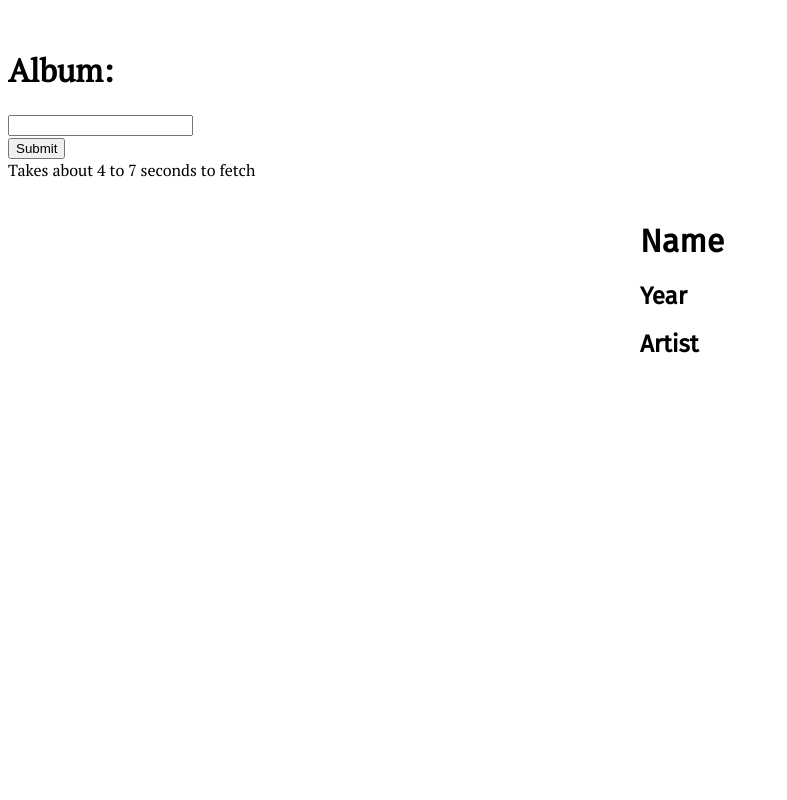
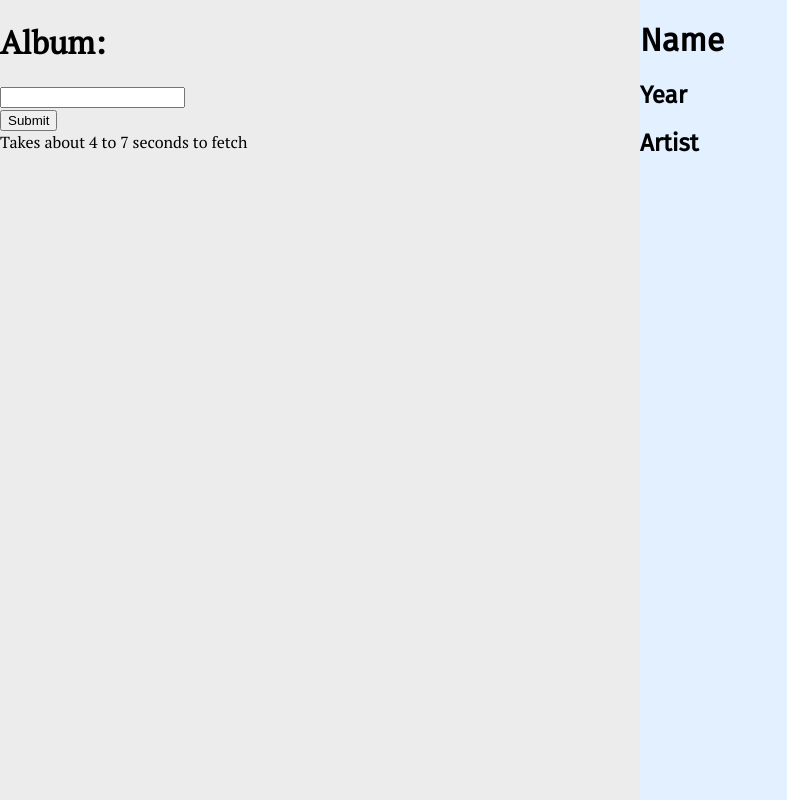
Before and after one commit to Greg-Chinnici/Album-Scraper, a Flask app: template website/templates/poster.html in a window 1280 px wide. Shown: the whole page, without its empty margins (0-787 px from the left). Run offline with Flask 3, Linux system fonts and the light colour scheme; the template is opened without the code that fills it, so the values that code supplies are empty.

Commit message:
songs list is under the album info. needs more control on position

```diff
--- a/website/templates/index.html
+++ b/website/templates/index.html
@@ -5,10 +5,46 @@
 <title>Album Poster Creator</title>
 
 <head>
-    <link rel="stylesheet" href="style.css">
     <link rel="stylesheet" href="fonts.css">
     <link rel="stylesheet" href="https://fonts.googleapis.com/css2?family=Fira+Sans&display=swap">
     <link rel="stylesheet" href="https://fonts.googleapis.com/css2?family=Fira+Sans&family=PT+Serif&display=swap">
+
+    <style>
+
+        body{
+            display: flex;
+            margin: 0;
+            height: 100vh;
+        }
+
+        li{
+            display: inline-block;
+            width: 20%;
+            padding: 10px;
+            box-sizing: border-box;
+        }
+
+        .split {
+            flex: 1;
+            overlfow: auto;
+        }
+
+        .left{
+            background-color: #ECECED;
+        }
+
+        .right {
+            background-color: #E3F0FF;
+        }
+
+        .centered img {
+            width: 500px;
+        }
+
+        .songs{
+            font-weight: bold;
+        }
+        </style>
 </head>
 
 <body>
--- a/website/templates/poster.html
+++ b/website/templates/poster.html
@@ -1,8 +1,8 @@
 {% extends "index.html" %}
 {% block content %}
 
-        <div class="centered">
 
+        <div class="info">
             {% if name %}
                 <h1 id="name">{{ name }}</h1>
             {% else %}
@@ -24,11 +24,13 @@
             {% if cover %}
                 <img id="cover" src= {{ cover }} >
             {% endif %}
-            <ul id="songslist">
+        </div>
+
+        <ul class="songs" id="songslist">
             {% for song in songs %}
             <li>{{ song }}</li>
             {% endfor %}
         </ul>
-        </div>
+
 
 {% endblock %}
--- a/website/templates/style.css
+++ /dev/null
@@ -1,27 +0,0 @@
-/* Split the screen in half */
-.split {
-    padding-top: 20px;
-
-    display: table;
-    clear: both;
-}
-
-.left{
-    float: left;
-    width: 50%;
-}
-
-.right {
-    float: right;
-    width: 50%;
-}
-
-
-/* Style the image inside the centered container, if needed */
-.centered img {
-    width: 500px;
-}
-
-.songs {
-    left: 10
-}
```
Lines whose indentation alone changed are shown as unchanged.
